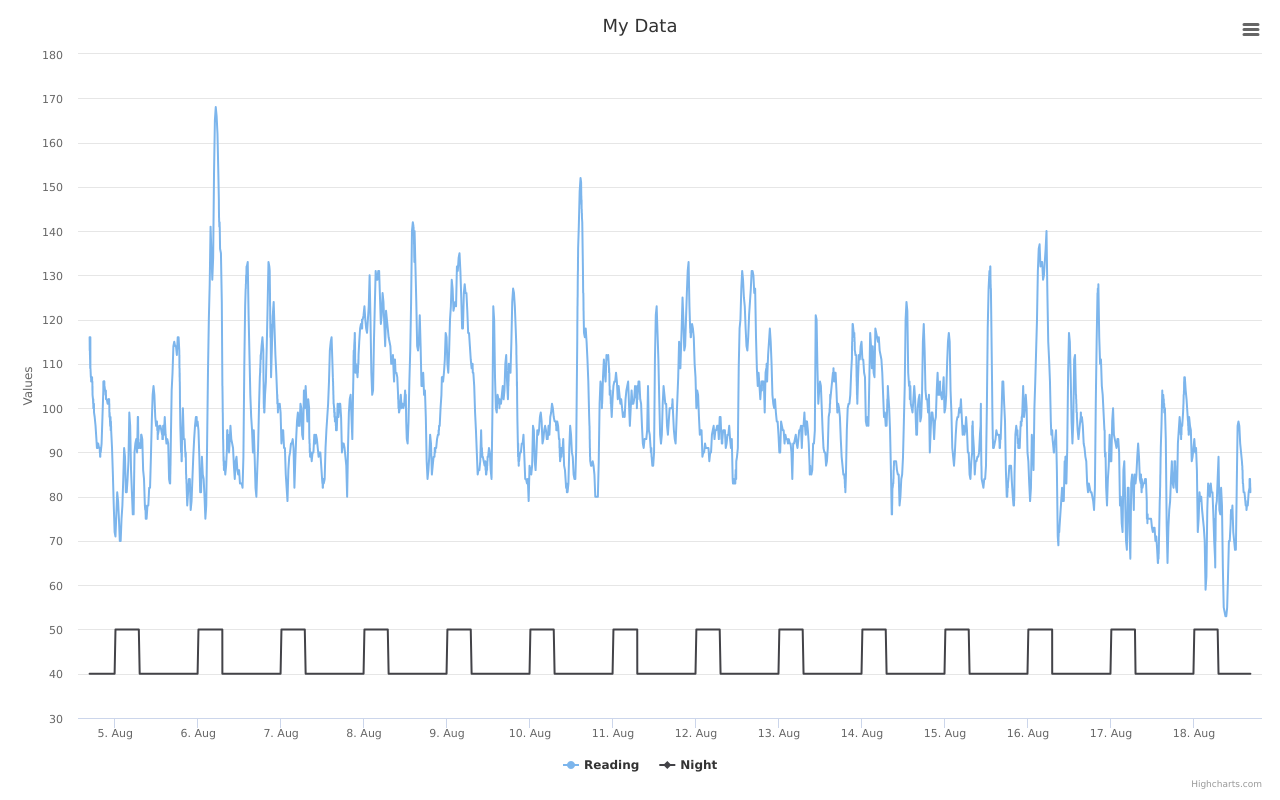
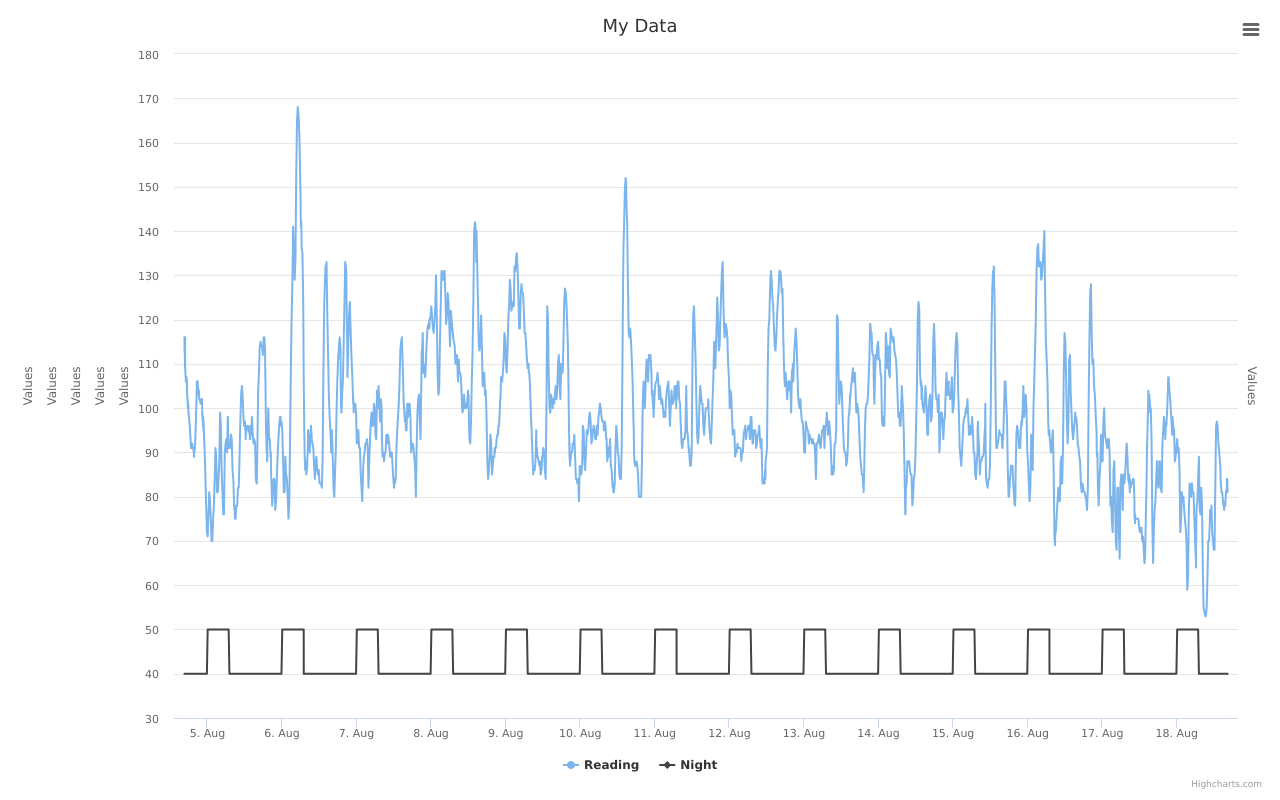
Before and after one commit to jayantwalvekar/jayantwalvekar.github.io, a plain HTML site: page data/index.html in a window 1280 px wide. Drawn offline with nearby package versions, Linux system fonts and the light colour scheme.

Commit message:
Update index.html

```diff
--- a/data/index.html
+++ b/data/index.html
@@ -14,6 +14,7 @@
             title: {
                text: 'My Data'
             },
+	    yAxis: [{}, {}, {},{},{},{opposite: true}],
             plotOptions: {
 			  series: {
 				dataLabels: {
```
